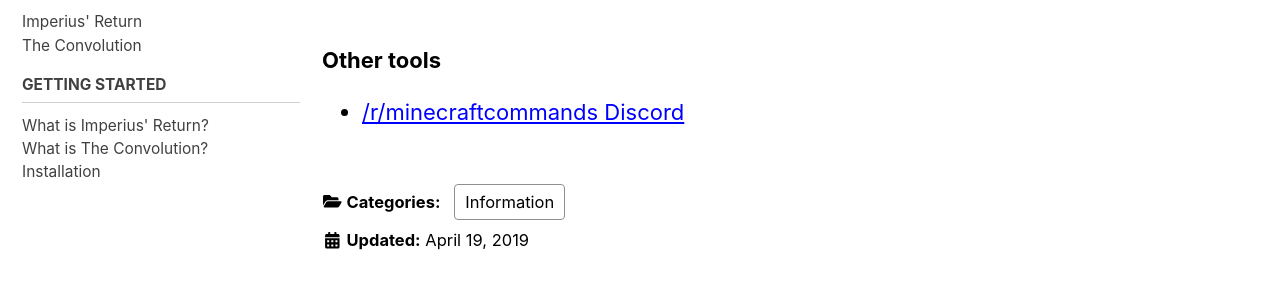
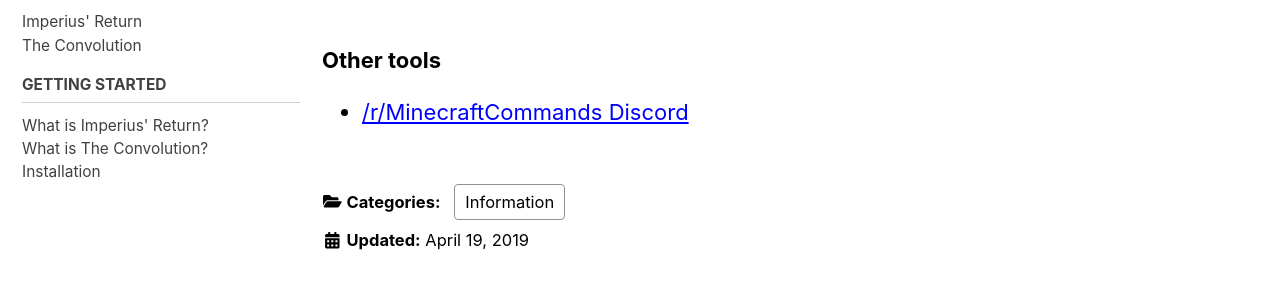
Before and after one commit to origami-games/origami-games.github.io, a Jekyll site: the page built from _posts/2019-04-19-credits.md, in a window 1280 px wide and 900 px high, scrolled down 347 px. Shown: the part 161-454 px from the top of the window. Built offline with Jekyll 4.4.1, drawn with Linux system fonts in a browser that asks for light colours; cached includes are drawn as plain includes; nearby versions of some CDN libraries; our own code applies the rules of GitHub Pages for plain Markdown files.

Commit message:
Fix capitalisation

```diff
--- a/_posts/2019-04-19-credits.md
+++ b/_posts/2019-04-19-credits.md
@@ -16,4 +16,4 @@ sidebar:
   - [Link](https://www.youtube.com/watch?v=Df75vdRs7y4)
 
 ### Other tools
-- [/r/minecraftcommands Discord](https://discord.gg/%51AFXFtZ)
+- [/r/MinecraftCommands Discord](https://discord.gg/%51AFXFtZ)
```
